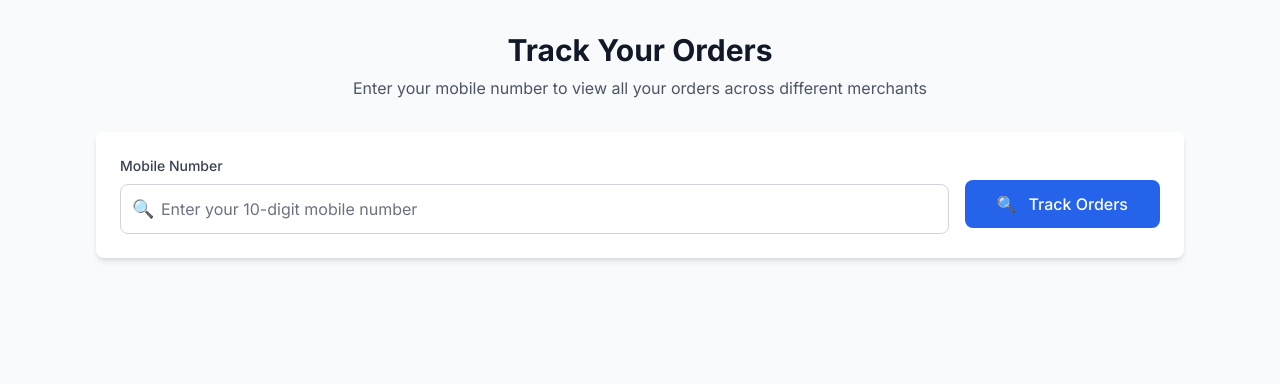
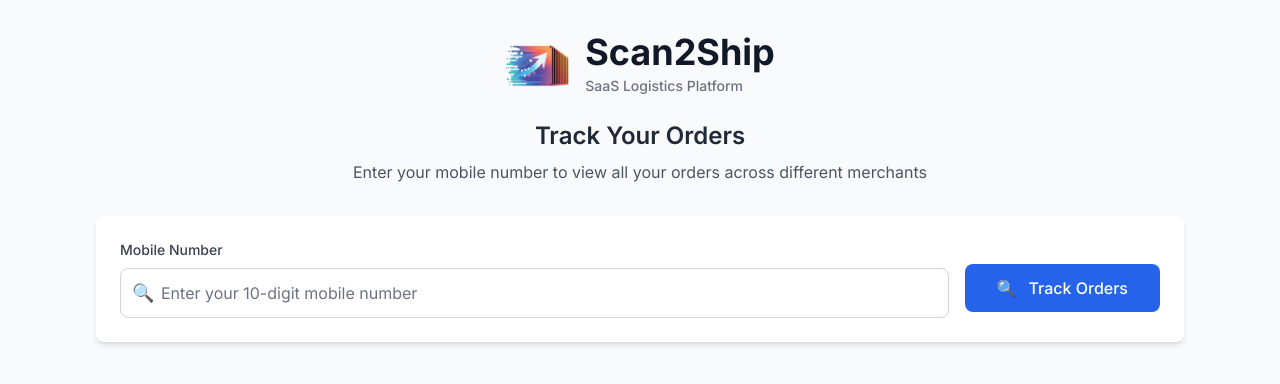
Before and after one commit to karthikdintakurthi/scan2ship, a Next.js app: page /tracking in a window 1280 px wide. Shown: the top 384 px of the page. Built offline with nearby package versions, Linux system fonts and the light colour scheme.

Commit message:
logo added

```diff
--- a/src/app/tracking/page.tsx
+++ b/src/app/tracking/page.tsx
@@ -121,9 +121,24 @@ export default function TrackingPage() {
       <div className="max-w-6xl mx-auto px-4 sm:px-6 lg:px-8">
         {/* Header */}
         <div className="text-center mb-8">
-          <h1 className="text-3xl font-bold text-gray-900 mb-2">
+          <div className="flex items-center justify-center gap-4 mb-6">
+            <img
+              src="/images/scan2ship.png"
+              alt="Scan2Ship Logo"
+              className="h-16 w-auto"
+            />
+            <div className="text-left">
+              <h1 className="text-4xl font-bold text-gray-900 mb-1">
+                Scan2Ship
+              </h1>
+              <p className="text-sm text-gray-500 font-medium">
+                SaaS Logistics Platform
+              </p>
+            </div>
+          </div>
+          <h2 className="text-2xl font-semibold text-gray-800 mb-2">
             Track Your Orders
-          </h1>
+          </h2>
           <p className="text-gray-600">
             Enter your mobile number to view all your orders across different merchants
           </p>
```
